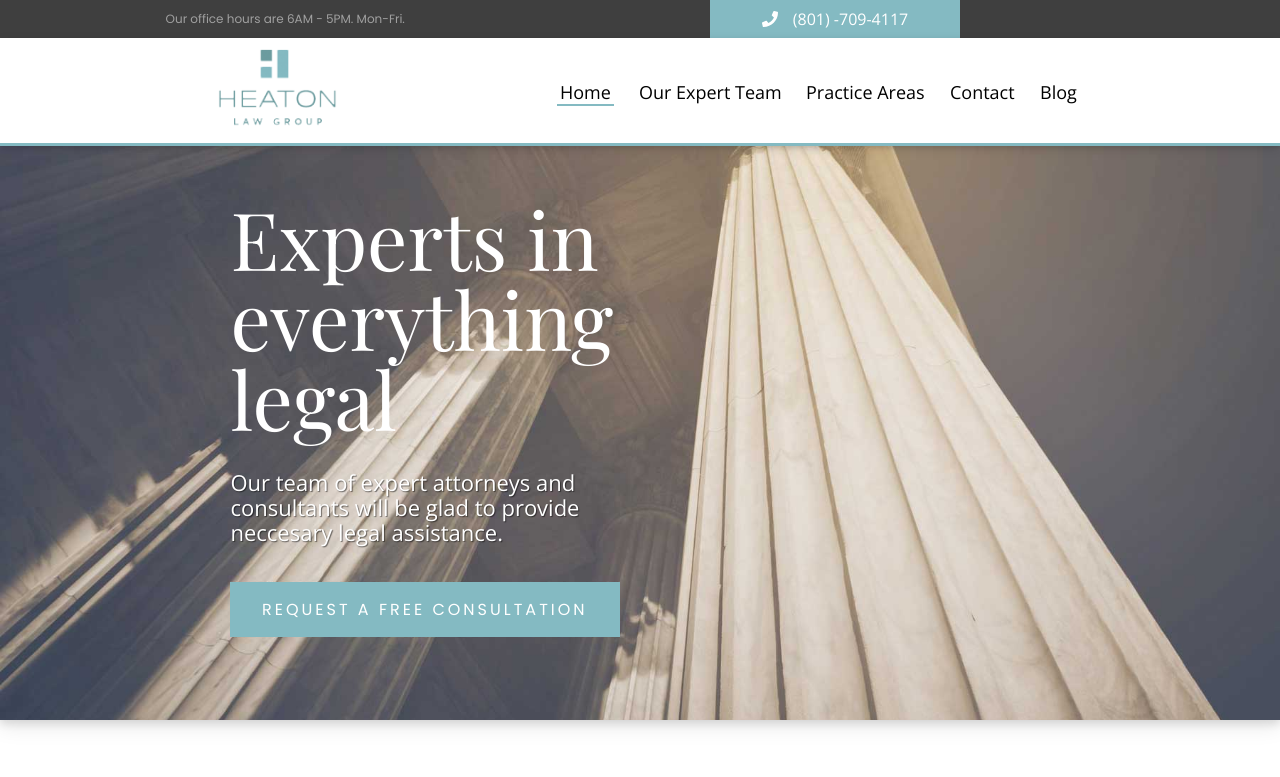
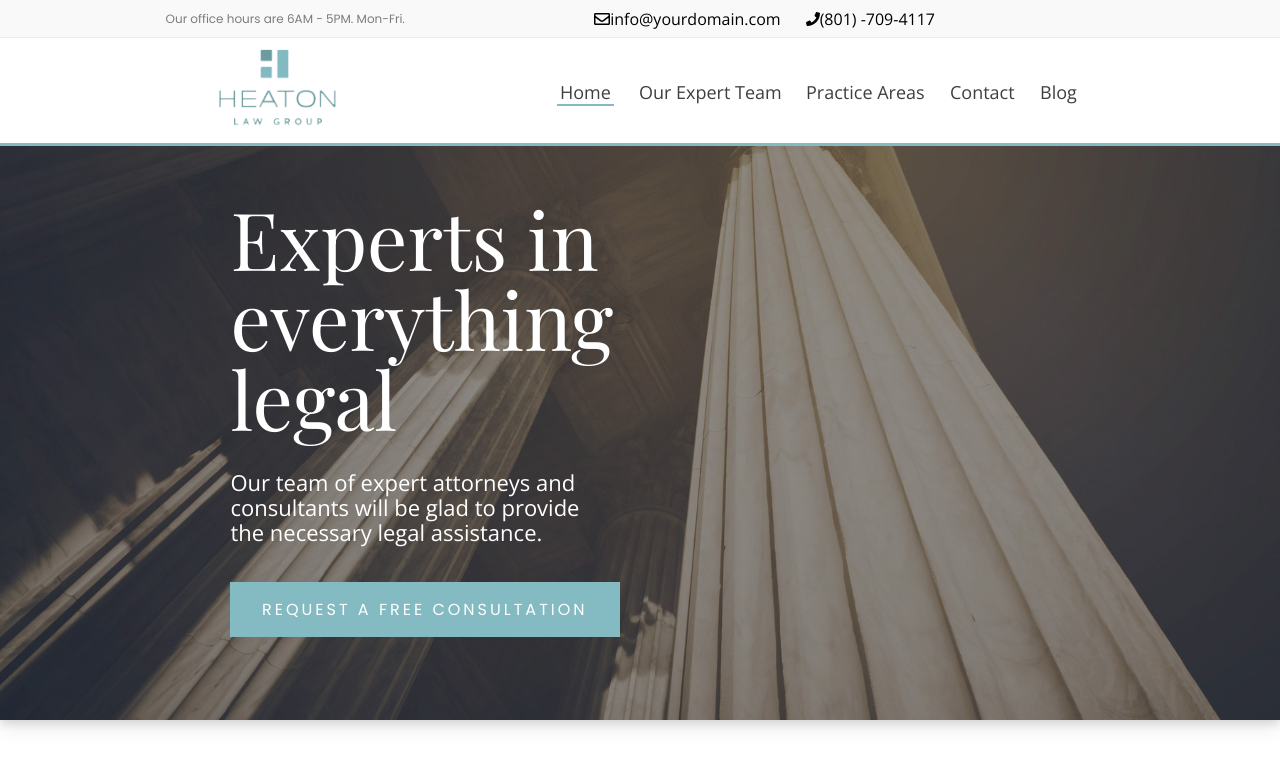
Before and after one commit to klubb/heatonlaw, a Gatsby site: page / in a window 1280 px wide. Shown: the top 777 px of the page. Built offline with nearby package versions, Linux system fonts and the light colour scheme; Gatsby itself is replaced by a stand-in of ours.

Commit message:
made changes to header

```diff
--- a/src/components/Form/Form.css
+++ b/src/components/Form/Form.css
@@ -4,7 +4,7 @@
 
     background: url('./lawyer2.jpg') no-repeat;
     background-size: cover;
-    height: 45vh;
+    height: 450px;
     display: flex;
     justify-content: flex-start;
     align-items: center;
--- a/src/components/Header/Header.js
+++ b/src/components/Header/Header.js
@@ -2,7 +2,7 @@ import React, { Component } from "react"
 import "./header.css"
 import logo from "./heaton-law.png"
 import { Link } from "gatsby"
-import { FaPhone, FaClock, FaBars } from "react-icons/fa"
+import { FaPhone, FaClock, FaBars, FaRegEnvelope } from "react-icons/fa"
 
 
 
@@ -26,7 +26,9 @@ export default class Header extends Component {
           <div className="divspacer" />
           <div className="spacer" />
           <div className="phone">
-            <FaPhone /> <h1> (801) -709-4117</h1>
+            <FaRegEnvelope className='icons' /> <h1>info@yourdomain.com</h1>
+
+            <FaPhone className='icons phone-icon' /> <h1> (801) -709-4117</h1>
           </div>
         </div>
         <div className="navbarContainer">
--- a/src/components/Header/header.css
+++ b/src/components/Header/header.css
@@ -1,5 +1,5 @@
 .navbarContainer {
-    box-shadow: 0 2px 4px 0 rgba(0, 0, 0, 0.1), 0 3px 10px 0 rgba(0, 0, 0, 0.10);
+    /* box-shadow: 0 2px 4px 0 rgba(0, 0, 0, 0.1), 0 3px 10px 0 rgba(0, 0, 0, 0.10); */
     height: 105px;
     /* height: 11vh; */
     width: 100%;
@@ -14,11 +14,11 @@
 }
 
 .blackheader {
-    background-color: rgba( 63,63,63, 1);
+    background-color: #f9f9f9;
     /* height: 4vh; */
-    height: 38px;;
+    height: 37px;
     display: flex;
-    color: white;
+    /* color: white; */
     align-items: center;
     font-family: Poppins;
     justify-content: center;
@@ -26,6 +26,7 @@
     top: 0px;
     width: 100%;
     z-index: 100;
+    border-bottom: 2px solid #ececec;
 
 }
 
@@ -105,11 +106,10 @@
 
 
 .phone {
-    background-color: #84bac2;
-    width: 250px;
+
     height: 100%;
     display: flex;
-    justify-content: center;
+    /* justify-content: center; */
     align-items: center;
     position: absolute;
     right: 25%;
@@ -120,9 +120,16 @@
 
 }
 
-.phone h1 {
-    margin-left: 15px;
+
+.phone > h1 {
+  margin-right: 25px;
 }
+
+.phone-icon {
+  font-size: 14px;
+}
+
+
 
 .blackheader > h1 {
     font-size: 12px;
@@ -141,6 +148,8 @@
     font-family: Open Sans;
     cursor: pointer;
     font-size: 18px;
+
+    color: rgba( 63,63,63, 1);
     /* background-color: red; */
     align-items: center;
 }
--- a/src/components/imageSlider/Slider.js
+++ b/src/components/imageSlider/Slider.js
@@ -11,7 +11,7 @@ import {Link} from 'gatsby'
                     <div className="slide-text">
                         <h1 className='slideheading'>Experts in everything legal</h1>
                         <br/><br/>
-                        <p className='slideinfo'>Our team of expert attorneys and consultants will be glad to provide neccesary legal assistance.</p>
+                        <p className='slideinfo'>Our team of expert attorneys and consultants will be glad to provide the necessary legal assistance.</p>
                         <br/><br/>
                         <Link to='/contact/'><button className='slidebtn hvr-shutter-out-horizontal'>Request a free consultation</button></Link>
 
--- a/src/components/imageSlider/slider.css
+++ b/src/components/imageSlider/slider.css
@@ -20,7 +20,7 @@
   /* height: 62vh; */
   height: 600px;
   width: 100%;
-  background: url('../Form/lawyer2.jpg');
+  background: url('../../images/lawyermain.jpg');
   display: flex;
   justify-content: flex-start;
   align-items: center;
@@ -55,12 +55,13 @@ font-family: Playfair Display;
 .slideinfo {
   color: white;
   font-family: Open Sans;
-  width: 28vw;
+  width: 30vw;
   font-size: 22px;
-  font-style: normal;
-  text-shadow: 1px 1px 1px rgb(0,0,0, 0.5);
- line-height: 25px;
- font-weight: 500;
+  /* font-style: italic; */
+  /* text-shadow: 1px 1px 1px rgb(0,0,0, 0.6); */
+  line-height: 25px;
+ /* font-weight: 400; */
+
  /* background-color: blue; */
 }
 
--- a/src/components/layout.css
+++ b/src/components/layout.css
@@ -1,4 +1,4 @@
-@import url('https://fonts.googleapis.com/css?family=Cardo|Poppins|Roboto|Source+Sans+Pro|Open+Sans:300|Playfair+Display');
+@import url('https://fonts.googleapis.com/css?family=Cardo|Poppins|Roboto|Source+Sans+Pro|Open+Sans:300|Playfair+Display|Merriweather');
 
 html, body, div, span, applet, object, iframe,
 h1, h2, h3, h4, h5, h6, p, blockquote, pre,
--- a/src/pages/page-styles/about.css
+++ b/src/pages/page-styles/about.css
@@ -3,7 +3,7 @@
     background-repeat: no-repeat;
     background-size: cover;
     width: 100%;
-    height: 45vh;
+    height: 450px;
     display: flex;
     justify-content: flex-start;
     align-items: center;
--- a/src/templates/blog.css
+++ b/src/templates/blog.css
@@ -81,7 +81,7 @@
 .icons {
 
 
-  margin-right: 5px;
+  margin-right: 10px;
 
 }
 
```
Also changed, not shown: src/images/lawyermain.jpg (added).
